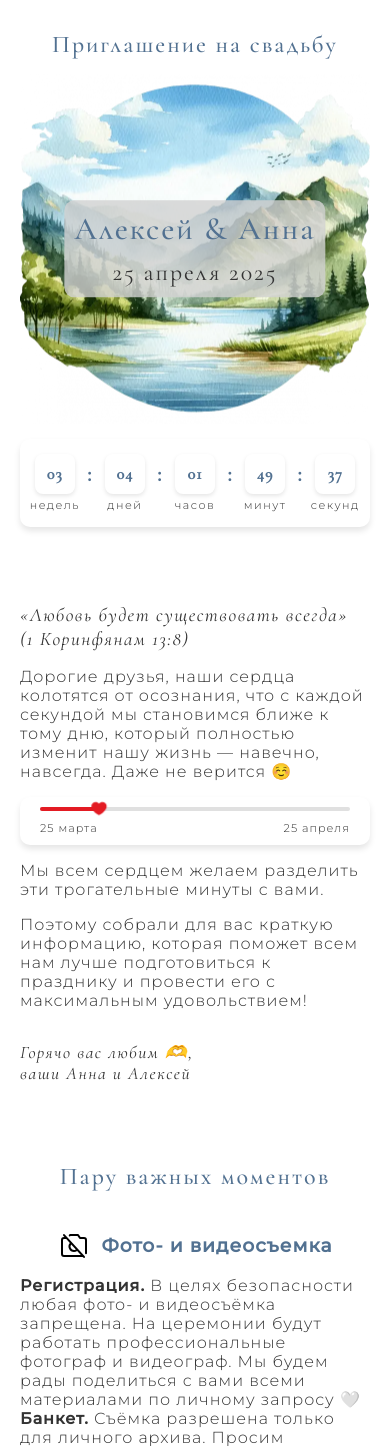
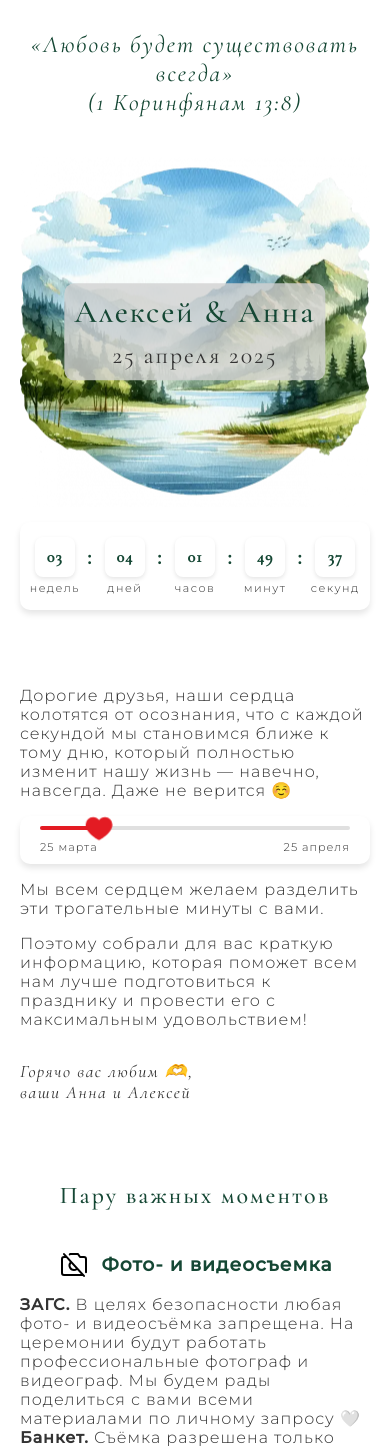
Before and after one commit to trewstaples/weeding, a PHP site: page / in a window 390 px wide; the page is wider, and only the part inside the window is pictured. Shown: the top 1446 px of that part. Run offline with PHP 8.4, Linux system fonts and the light colour scheme.

Commit message:
Добавлены правки стиля и текста

```diff
--- a/index.html
+++ b/index.html
@@ -9,7 +9,9 @@
   </head>
   <body>
     <section class="hero">
-      <h2>Приглашение на свадьбу</h2>
+      <h2>
+        <em>«Любовь будет существовать всегда»<br />(1 Коринфянам 13:8)</em>
+      </h2>
       <div class="hero-image fade-up">
         <div class="hero-content">
           <h1>Алексей & Анна</h1>
@@ -55,12 +57,9 @@
     </section>
     <section class="invitation">
       <p class="fade-up">
-        <em>«Любовь будет существовать всегда»<br />(1 Коринфянам 13:8)</em>
-      </p>
-      <p class="fade-up">
         Дорогие друзья, наши сердца колотятся от осознания, что с каждой секундой мы становимся ближе к тому дню, который полностью изменит нашу жизнь &mdash; навечно, навсегда. Даже не верится ☺️
       </p>
-      <div class="progress-container fade-up">
+      <div class="progress-container">
         <div class="progress-bar">
           <div class="progress-line"></div>
           <div class="progress-heart">
@@ -93,7 +92,7 @@
             </div>
             <div class="rules-list">
               <p>
-                <strong>Регистрация.</strong>
+                <strong>ЗАГС.</strong>
                 В целях безопасности любая фото- и видеосъёмка запрещена. На церемонии будут работать профессиональные фотограф и видеограф. Мы будем рады поделиться с вами всеми материалами по
                 личному запросу 🤍
               </p>
@@ -108,7 +107,7 @@
 
           <li class="info-item fade-up">
             <div class="info-item-header">
-              <img src="img/flower-lotus.svg" alt="Комфорт гостей" class="info-icon" />
+              <img src="img/perfume.svg" alt="Комфорт гостей" class="info-icon" />
               <h3>Комфорт гостей</h3>
             </div>
             <div class="rules-list">
@@ -128,7 +127,7 @@
                 Чтобы избежать спонтанных музыкальных экспериментов и сохранить гармонию вечера, на празднике не будет возможности заказывать песни "на месте". <br />
                 <br />
                 Однако мы с радостью учтём ваши музыкальные предпочтения! Если у вас есть любимые песни, которые вы хотели бы услышать на нашей свадьбе, просим их заблаговременно отправить жениху или
-                невесте 🤵‍♂️👰‍♀️
+                невесте 🤵👰‍♀️
               </p>
             </div>
           </li>
@@ -151,7 +150,14 @@
               <img src="img/shirt-folded.svg" alt="Дресскод" class="info-icon" />
               <h3>Дресскод</h3>
             </div>
-            <p>Мы пока ещё думаем…)</p>
+            <p>После долгих размышлений о цветовой гамме, фасонах и стилях, мы пришли к следующему решению...</p>
+            <p><strong>Дресскод: "Одет и счастлив"</strong></p>
+            <p>
+              ❌ Нельзя: прийти голым<br />
+              ❌ Нельзя: одеваться как ниндзя 🥷 (мы хотим вас узнавать) <br />
+              ✅ Можно: всё остальное!
+            </p>
+            <p><em>P.S. Если вы всё-таки придёте в пижаме, мы решим, что это очень смелый модный стиль </em> 🤩</p>
           </li>
 
           <li class="info-item fade-up info-item--appreciation">
@@ -175,7 +181,7 @@
           <span class="schedule__event">Регистрация</span>
         </li>
         <li class="schedule__item fade-up">
-          <span class="schedule__time">14:00</span>
+          <span class="schedule__time">15:00</span>
           <span class="schedule__event">Видеоконференция <br />Zoom</span>
         </li>
         <li class="schedule__item fade-up">
@@ -192,12 +198,12 @@
       <div class="map__content fade-up">
         <div class="map__tabs">
           <button class="map__tab-button active">
-            <img src="img/weeding-rings.svg" alt="До ЗАГСа" class="map__tab-icon" />
+            <img src="img/rings.svg" alt="До ЗАГСа" class="map__tab-icon" />
             <span>До ЗАГСа</span>
           </button>
           <button class="map__tab-button">
-            <img src="img/balloon.svg" alt="До банкетного зала" class="map__tab-icon" />
-            <span>До банкетного зала</span>
+            <img src="img/balloon.svg" alt="До банкета" class="map__tab-icon" />
+            <span>До банкета</span>
           </button>
         </div>
 
--- a/styles.css
+++ b/styles.css
@@ -74,7 +74,7 @@ html {
 }
 
 :root {
-  --color-primary: rgb(82, 113, 145);
+  --color-primary: rgb(21, 71, 52);
   --color-secondary: rgb(51, 51, 51);
   --font-family-title: 'Cormorant Garamond', serif;
   --font-family-base: 'Montserrat', sans-serif;
@@ -135,10 +135,6 @@ section.visible {
   display: flex;
   flex-direction: column;
   gap: 30px;
-}
-
-.hero h2 {
-  margin: 0;
 }
 
 .hero-image {
@@ -256,15 +252,16 @@ section.visible {
 }
 
 /* SECTION INVITATION */
-
 .invitation {
   text-align: left;
 }
 
+.invitation h2 {
+  margin: 0;
+  text-align: right;
+}
+
 .invitation em {
-  font-family: var(--font-family-title);
-  font-weight: 500;
-  font-size: 1.2em;
   letter-spacing: 1.5px;
 }
 
@@ -655,8 +652,8 @@ section.visible {
 }
 
 .progress-heart img {
-  width: 24px;
-  height: 24px;
+  width: 36px;
+  height: 36px;
   animation: heartbeat 1s ease-in-out infinite;
 }
 
@@ -687,8 +684,8 @@ section.visible {
   }
 
   .progress-heart img {
-    width: 20px;
-    height: 20px;
+    width: 28px;
+    height: 28px;
   }
 }
 
@@ -708,8 +705,8 @@ section.visible {
   }
 
   .progress-heart img {
-    width: 16px;
-    height: 16px;
+    width: 28px;
+    height: 28px;
   }
 }
 
```
Also changed, not shown: img/camera.svg (deleted), img/city.webp (deleted), img/perfume.svg (added), img/person-simple-walk.svg (deleted), img/rings.svg, img/weeding-rings.svg (deleted).
